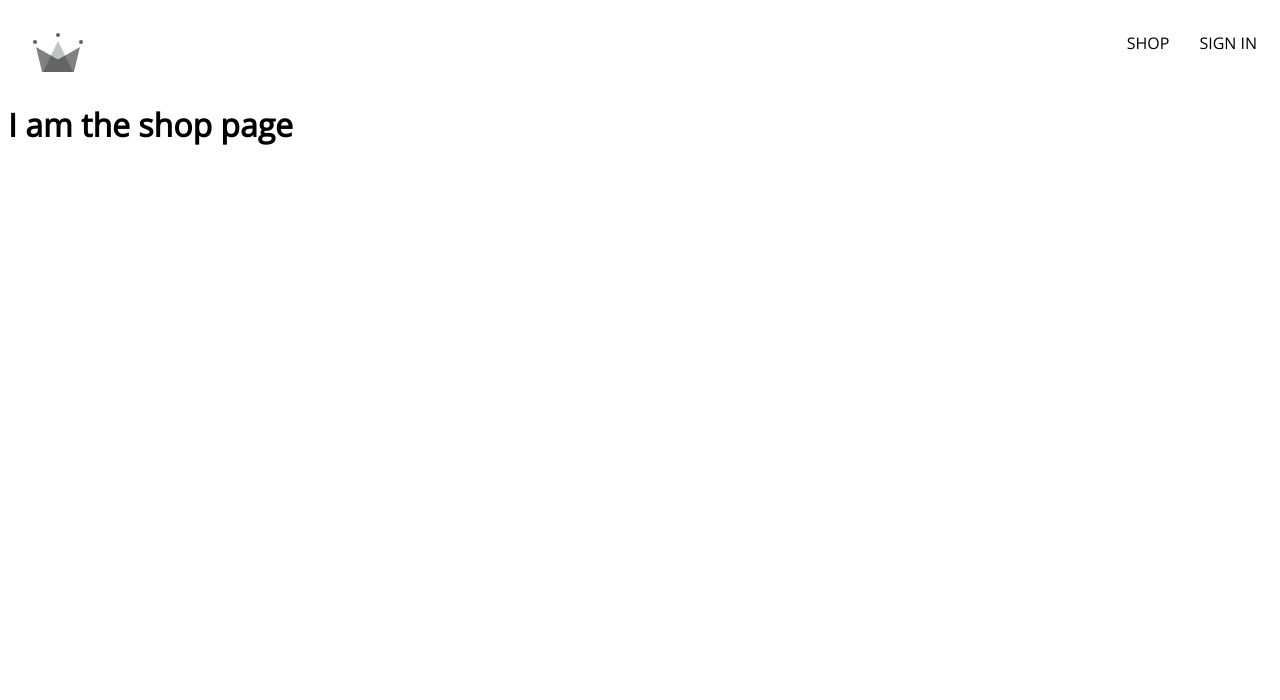
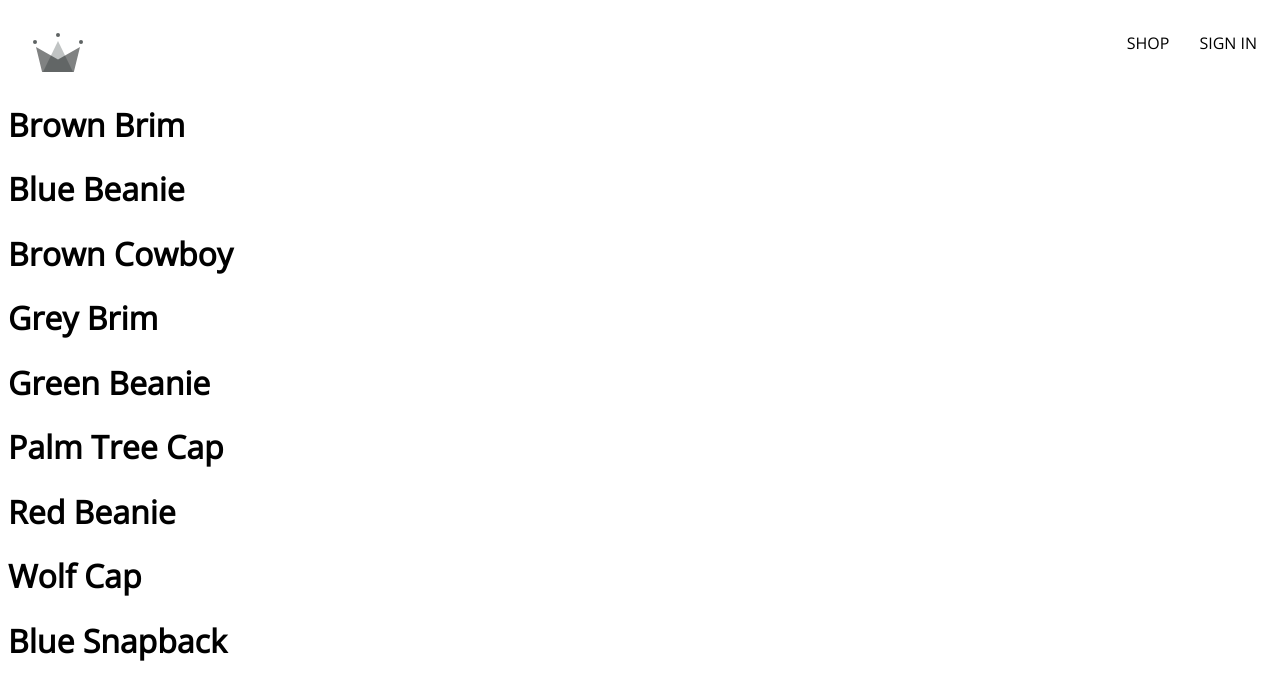
Before and after one commit to Nujsvart/complete-react-developer-redux-hooks-graphql, a React (Create React App) app in the folder crwn-clothing/: page /shop in a window 1280 px wide. Shown: the top 700 px of the page. Built offline with nearby package versions, Linux system fonts and the light colour scheme; no server answers.

Commit message:
new shop page

```diff
--- a/crwn-clothing/src/App.js
+++ b/crwn-clothing/src/App.js
@@ -3,10 +3,7 @@
 import Home from "./routes/Home/Home";
 import Navigation from "./routes/Navigation/Navigation";
 import Authentication from "./routes/Authentication/Authentication";
-
-const Shop = () => {
-  return <h1>I am the shop page</h1>;
-};
+import Shop from "./routes/Shop/Shop";
 
 const App = () => {
   return (
--- /dev/null
+++ b/crwn-clothing/src/routes/Shop/Shop.js
@@ -0,0 +1,15 @@
+import SHOP_DATA from "./shop-data.json";
+
+const Shop = () => {
+  return (
+    <div>
+      {SHOP_DATA.map(({ id, name }) => (
+        <div key={id}>
+          <h1>{name}</h1>
+        </div>
+      ))}
+    </div>
+  );
+};
+
+export default Shop;
--- /dev/null
+++ b/crwn-clothing/src/routes/Shop/shop-data.json
@@ -0,0 +1,56 @@
+[
+  {
+    "id": 1,
+    "name": "Brown Brim",
+    "imageUrl": "https://i.ibb.co/ZYW3VTp/brown-brim.png",
+    "price": 25
+  },
+  {
+    "id": 2,
+    "name": "Blue Beanie",
+    "imageUrl": "https://i.ibb.co/ypkgK0X/blue-beanie.png",
+    "price": 18
+  },
+  {
+    "id": 3,
+    "name": "Brown Cowboy",
+    "imageUrl": "https://i.ibb.co/QdJwgmp/brown-cowboy.png",
+    "price": 35
+  },
+  {
+    "id": 4,
+    "name": "Grey Brim",
+    "imageUrl": "https://i.ibb.co/RjBLWxB/grey-brim.png",
+    "price": 25
+  },
+  {
+    "id": 5,
+    "name": "Green Beanie",
+    "imageUrl": "https://i.ibb.co/YTjW3vF/green-beanie.png",
+    "price": 18
+  },
+  {
+    "id": 6,
+    "name": "Palm Tree Cap",
+    "imageUrl": "https://i.ibb.co/rKBDvJX/palm-tree-cap.png",
+    "price": 14
+  },
+  {
+    "id": 7,
+    "name": "Red Beanie",
+    "imageUrl": "https://i.ibb.co/bLB646Z/red-beanie.png",
+    "price": 18
+  },
+  {
+    "id": 8,
+    "name": "Wolf Cap",
+    "imageUrl": "https://i.ibb.co/1f2nWMM/wolf-cap.png",
+    "price": 14
+  },
+  {
+    "id": 9,
+    "name": "Blue Snapback",
+    "imageUrl": "https://i.ibb.co/X2VJP2W/blue-snapback.png",
+    "price": 16
+  }
+]
```
